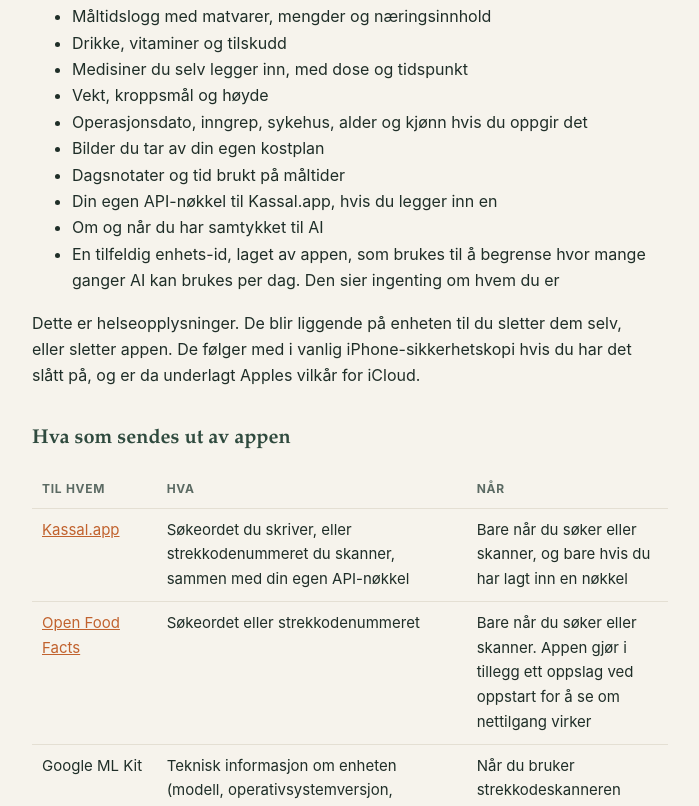
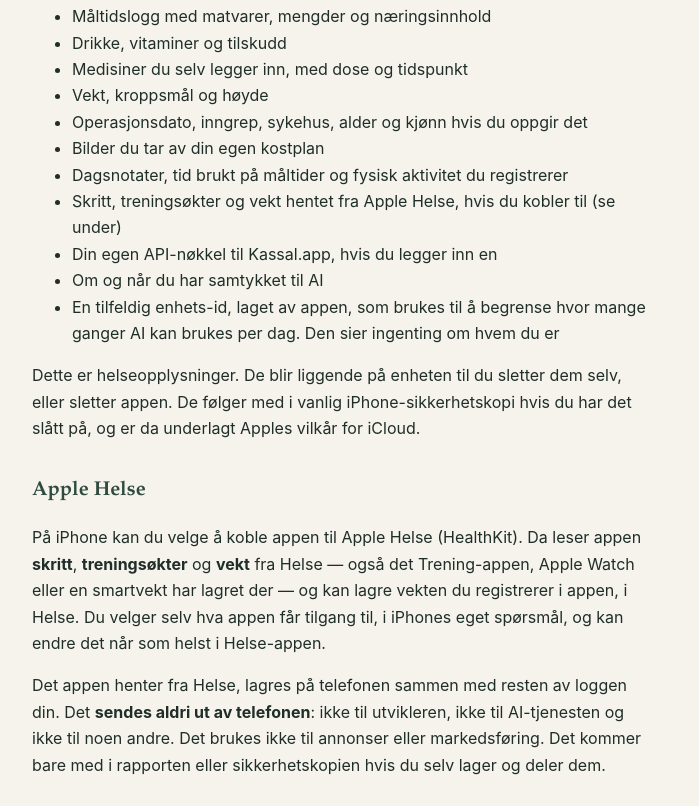
Before and after one commit to ingvardtjelta-IT/BariatriskReise, a plain HTML site: page index.html in a window 1280 px wide. Shown: the part 896-1702 px from the top of the page, without its empty margins (290-989 px from the left). Drawn offline with Linux system fonts and the light colour scheme.

Commit message:
Add files via upload

```diff
--- a/index.html
+++ b/index.html
@@ -49,7 +49,7 @@
 <div class="wrap">
 
 <h1>Personvernerklæring for Bariatrisk Reise</h1>
-<p class="sist">Sist oppdatert 1. oktober 2026</p>
+<p class="sist">Sist oppdatert 3. oktober 2026</p>
 
 <h2>Kort fortalt</h2>
 <div class="kort">
@@ -82,7 +82,8 @@ sender dem videre uten å lagre dem (se under).</p>
   <li>Vekt, kroppsmål og høyde</li>
   <li>Operasjonsdato, inngrep, sykehus, alder og kjønn hvis du oppgir det</li>
   <li>Bilder du tar av din egen kostplan</li>
-  <li>Dagsnotater og tid brukt på måltider</li>
+  <li>Dagsnotater, tid brukt på måltider og fysisk aktivitet du registrerer</li>
+  <li>Skritt, treningsøkter og vekt hentet fra Apple Helse, hvis du kobler til (se under)</li>
   <li>Din egen API-nøkkel til Kassal.app, hvis du legger inn en</li>
   <li>Om og når du har samtykket til AI</li>
   <li>En tilfeldig enhets-id, laget av appen, som brukes til å begrense hvor mange
@@ -91,6 +92,17 @@ sender dem videre uten å lagre dem (se under).</p>
 <p>Dette er helseopplysninger. De blir liggende på enheten til du sletter dem
 selv, eller sletter appen. De følger med i vanlig iPhone-sikkerhetskopi hvis du
 har det slått på, og er da underlagt Apples vilkår for iCloud.</p>
+
+<h2>Apple Helse</h2>
+<p>På iPhone kan du velge å koble appen til Apple Helse (HealthKit). Da leser appen
+<strong>skritt</strong>, <strong>treningsøkter</strong> og <strong>vekt</strong> fra Helse — også det Trening-appen,
+Apple Watch eller en smartvekt har lagret der — og kan lagre vekten du registrerer i appen,
+i Helse. Du velger selv hva appen får tilgang til, i iPhones eget spørsmål, og kan endre
+det når som helst i Helse-appen.</p>
+<p>Det appen henter fra Helse, lagres på telefonen sammen med resten av loggen din. Det
+<strong>sendes aldri ut av telefonen</strong>: ikke til utvikleren, ikke til AI-tjenesten og ikke til
+noen andre. Det brukes ikke til annonser eller markedsføring. Det kommer bare med i
+rapporten eller sikkerhetskopien hvis du selv lager og deler dem.</p>
 
 <h2>Hva som sendes ut av appen</h2>
 <table>
@@ -154,7 +166,8 @@ medisinene eller notatene dine. De får bare det som står i tabellen.</p>
   <li>Ingen server som lagrer helseopplysningene dine</li>
   <li>Ingen analyseverktøy, ingen sporing på tvers av apper eller nettsteder</li>
   <li>Ingen annonser og ingen deling eller salg av data</li>
-  <li>Ingen kobling mot helsevesenet, Helsenorge eller Apple Health</li>
+  <li>Ingen kobling mot helsevesenet eller Helsenorge. Apple Helse brukes bare hvis du
+      selv kobler til, og bare på telefonen</li>
   <li>Ingen kostråd. Appen gjengir din egen plan fra sykehuset og foreslår
       aldri doser eller kostendringer</li>
 </ul>
```
